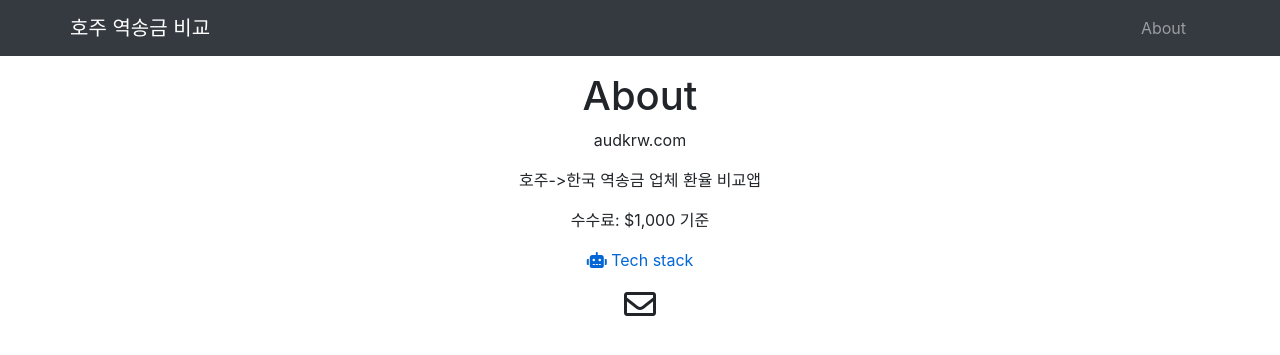
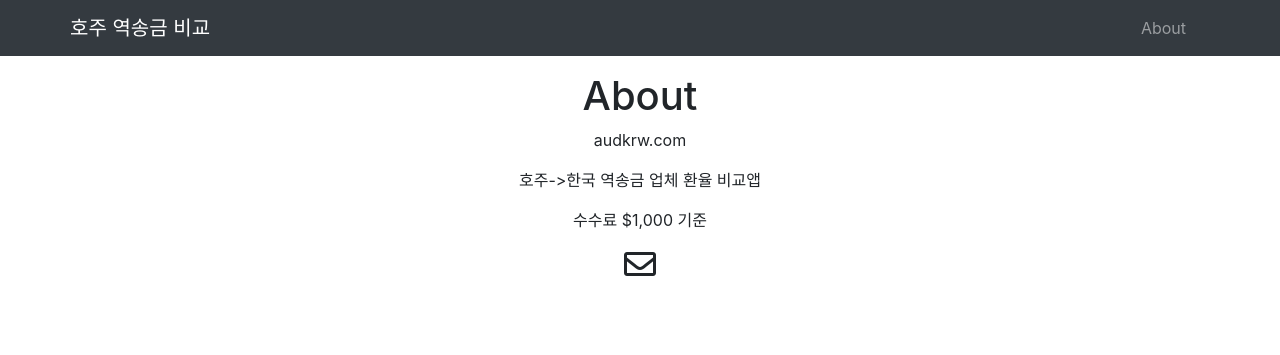
Before and after one commit to minho42/ysk, a Django app: page /about/ in a window 1280 px wide. Shown: the top 355 px of the page. Run offline with Django 3.2, Linux system fonts and the light colour scheme; some libraries are stand-ins or nearby versions.

Commit message:
removed tech stack

```diff
--- a/templates/about.html
+++ b/templates/about.html
@@ -14,13 +14,7 @@
       호주->한국 역송금 업체 환율 비교앱
     </p>
     <p>
-      수수료: ${{ BASE_AMOUNT|intcomma }} 기준
-    </p>
-
-    <p>
-      <a href="https://stackshare.io/minho42/audkrw-com" target="_blank" rel="noopener noreferrer" class="">
-        <i class="fas fa-robot"></i> Tech stack
-      </a>
+      수수료 ${{ BASE_AMOUNT|intcomma }} 기준
     </p>
 
     <div class="contact-links">
```
